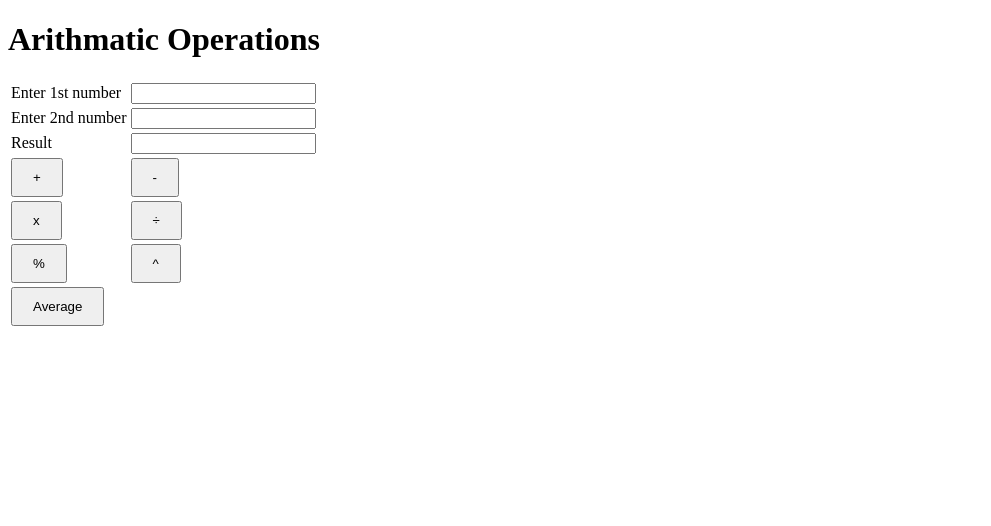
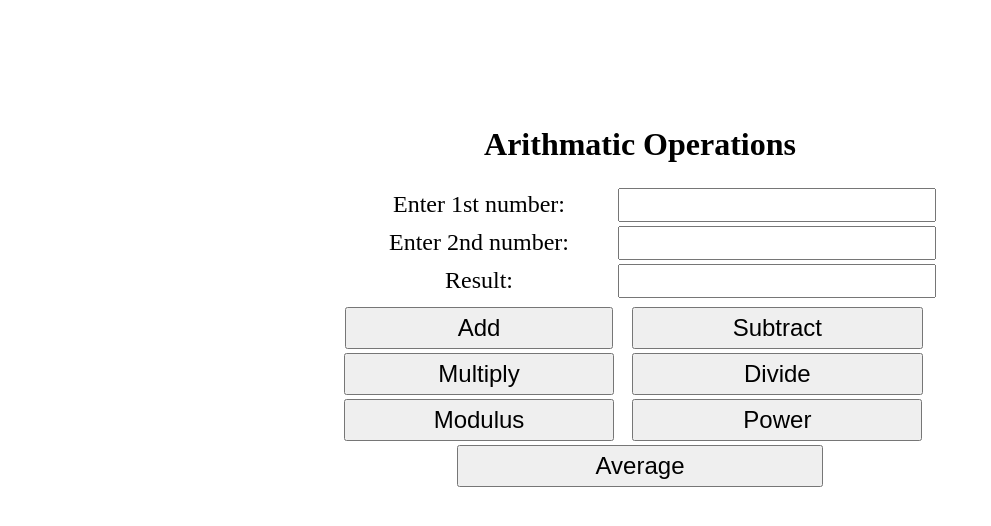
Before and after one commit to virajdhumal27/Php-Practice, a PHP site: page /Practical6/index.php in a window 1280 px wide. Shown: the top 526 px of the page, without its empty margins (0-991 px from the left). Run offline with PHP 8.4, Linux system fonts and the light colour scheme.

Commit message:
Added style to Practical/index.php.
Centered the calculator by using hard-coded values.
Changed font size to larger.

```diff
--- a/Practical6/index.php
+++ b/Practical6/index.php
@@ -5,92 +5,107 @@ To change this template file, choose Tools | Templates
 and open the template in the editor.
 -->
 <html>
+
 <head>
     <meta charset="UTF-8">
-        <title></title>
+    <title>Practical 6</title>
     <style>
-            .btn {
-                padding: 10px 20px;
+        table, input {
+            font-size: 1.5rem;
+            text-align: center;
+        }
+        .center {
+            display: flex;
+            justify-content: center;
+        }
+
+        .vertical-middle {
+            margin-top: 10%;
         }
     </style>
 </head>
+
 <body>
     <?php
     $firstNumber = "";
     $secondNumber = "";
     $ans = "";
 
-        if(isset($_POST['Add'])) {
+    if (isset($_POST['Add'])) {
         $firstNumber = $_POST['txtFirstNumber'];
         $secondNumber = $_POST['txtSecondNumber'];
         $ans = add($firstNumber, $secondNumber);
-
-        } elseif(isset($_POST['Subtract'])) {
+    } elseif (isset($_POST['Subtract'])) {
         $firstNumber = $_POST['txtFirstNumber'];
         $secondNumber = $_POST['txtSecondNumber'];
         $ans = subtract($firstNumber, $secondNumber);
-
-        } elseif(isset($_POST['Multiply'])) {
+    } elseif (isset($_POST['Multiply'])) {
         $firstNumber = $_POST['txtFirstNumber'];
         $secondNumber = $_POST['txtSecondNumber'];
         $ans = multiply($firstNumber, $secondNumber);
-
-        } elseif(isset($_POST['Divide'])) {
+    } elseif (isset($_POST['Divide'])) {
         $firstNumber = $_POST['txtFirstNumber'];
         $secondNumber = $_POST['txtSecondNumber'];
         $ans = divide($firstNumber, $secondNumber);
-
-        } elseif(isset($_POST['Module'])) {
+    } elseif (isset($_POST['Module'])) {
         $firstNumber = $_POST['txtFirstNumber'];
         $secondNumber = $_POST['txtSecondNumber'];
         $ans = module($firstNumber, $secondNumber);
-
-        } elseif(isset($_POST['Exponent'])) {
+    } elseif (isset($_POST['Exponent'])) {
         $firstNumber = $_POST['txtFirstNumber'];
         $secondNumber = $_POST['txtSecondNumber'];
         $ans = exponent($firstNumber, $secondNumber);
-
-        } elseif(isset($_POST['Average'])) {
+    } elseif (isset($_POST['Average'])) {
         $firstNumber = $_POST['txtFirstNumber'];
         $secondNumber = $_POST['txtSecondNumber'];
         $ans = average($firstNumber, $secondNumber);
-
     }
 
 
 
-        function add($first, $second) {
+    function add($first, $second)
+    {
         return $first + $second;
     }
-        function subtract($first, $second) {
+    function subtract($first, $second)
+    {
         return $first - $second;
     }
-        function multiply($first, $second) {
+    function multiply($first, $second)
+    {
         return $first * $second;
     }
-        function divide($first, $second) {
+    function divide($first, $second)
+    {
         return $first / $second;
     }
-        function module($first, $second) {
+    function module($first, $second)
+    {
         return $first % $second;
     }
-        function exponent($first, $second) {
+    function exponent($first, $second)
+    {
         return $first ** $second;
     }
-        function average($first, $second) {
-            return ($first + $second)/2;
+    function average($first, $second)
+    {
+        return ($first + $second) / 2;
     }
     ?>
 
-        <h1>Arithmatic Operations</h1>
+    <h1 class="center vertical-middle">Arithmatic Operations</h1>
 
-        <table>
+
+
+    <div class="center">
+
+        <table border="0px solid black">
 
 
             <form action="" method="POST">
                 <tr>
                     <td>
-                        <label>Enter 1st number</label>
+                        <label>Enter 1st number:</label>
                     </td>
                     <td>
                         <input type="text" name="txtFirstNumber" value="<?php echo $firstNumber; ?>" />
@@ -98,7 +113,7 @@ and open the template in the editor.
                 </tr>
                 <tr>
                     <td>
-                        <label>Enter 2nd number</label>
+                        <label>Enter 2nd number:</label>
                     </td>
                     <td>
                         <input type="text" name="txtSecondNumber" value="<?php echo $secondNumber; ?>" />
@@ -106,45 +121,47 @@ and open the template in the editor.
                 </tr>
                 <tr>
                     <td>
-                        <label>Result</label>
+                        <label>Result:</label>
                     </td>
                     <td>
                         <input type="text" name="txtAnswer" value="<?php echo $ans; ?>" />
                     </td>
                 </tr>
-                <tr>
+                <tr align="center">
                     <td>
-                        <input type="submit" class="btn" name="Add" value="+" />
+                        <input type="submit" style="padding: 5px 111px; margin-top: 5px;" name="Add" value="Add" />
                     </td>
                     <td>
-                        <input type="submit" class="btn" name="Subtract" value="-" />
+                        <input type="submit" style="padding: 5px 99px; margin-top: 5px;" name="Subtract" value="Subtract" />
                     </td>
                 </tr>
 
-                <tr>
+                <tr align="center">
                     <td>
-                        <input type="submit" class="btn" name="Multiply" value="x" />
+                        <input type="submit" style="padding: 5px 92px;" name="Multiply" value="Multiply" />
                     </td>
                     <td>
-                        <input type="submit" class="btn" name="Divide" value="÷" />
+                        <input type="submit" style="padding: 5px 110px;" name="Divide" value="Divide" />
                     </td>
                 </tr>
 
-                <tr>
+                <tr align="center">
                     <td>
-                        <input type="submit" class="btn" name="Module" value="%" />
+                        <input type="submit" style="padding: 5px 88px;" name="Module" value="Modulus" />
                     </td>
                     <td>
-                        <input type="submit" class="btn" name="Exponent" value="^" />
+                        <input type="submit" style="padding: 5px 109px;" class="btn" name="Exponent" value="Power" />
                     </td>
                 </tr>
-                <tr>
-                    <td>
-                        <input type="submit" class="btn" name="Average" value="Average" />
+                <tr align="center">
+                    <td colspan="2">
+                        <input type="submit" style="padding: 5px 137px;" name="Average" value="Average" />
                     </td>
                 </tr>
 
             </form>
         </table>
+    </div>
 </body>
+
 </html>
```
Lines whose indentation alone changed are shown as unchanged.
